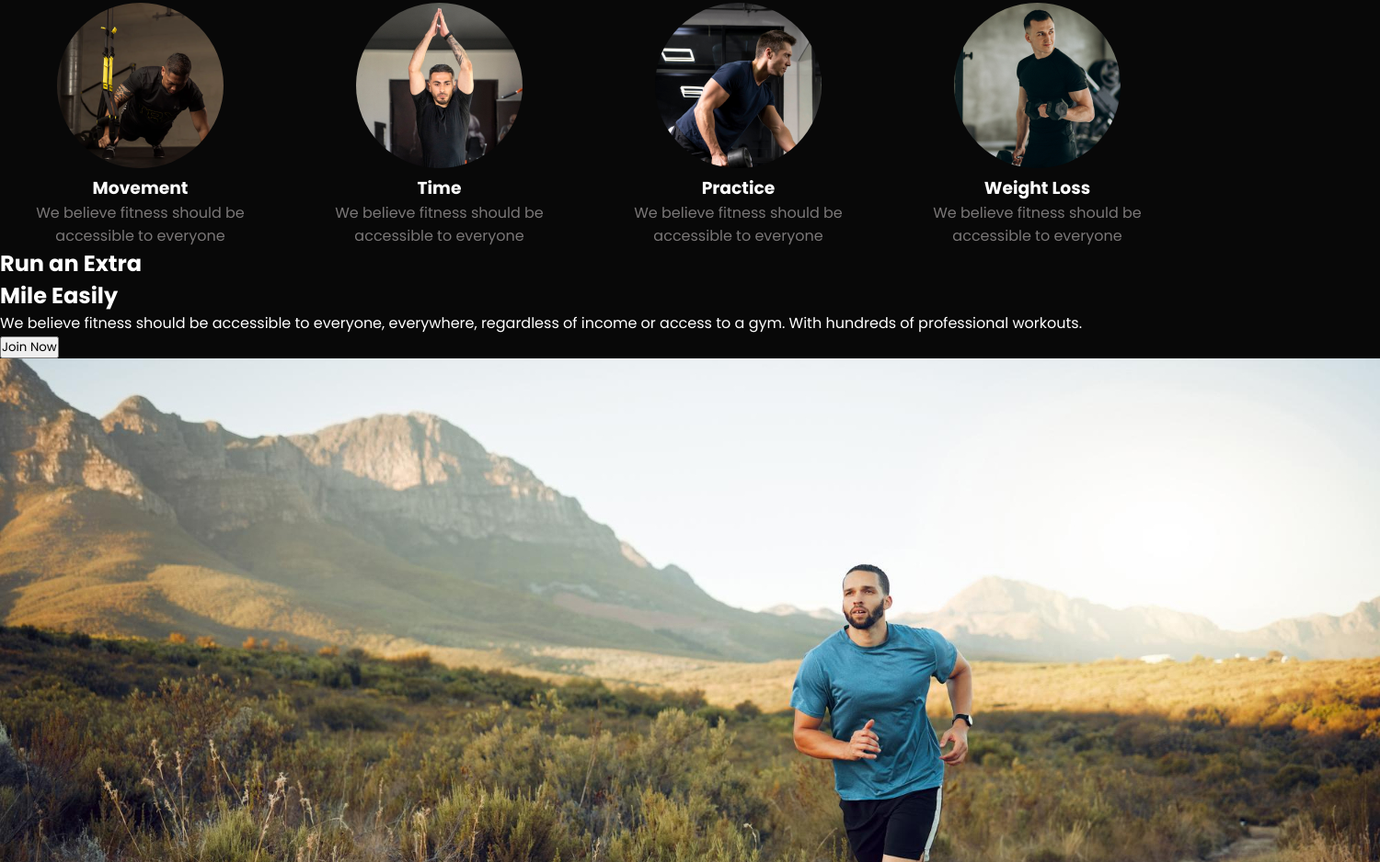
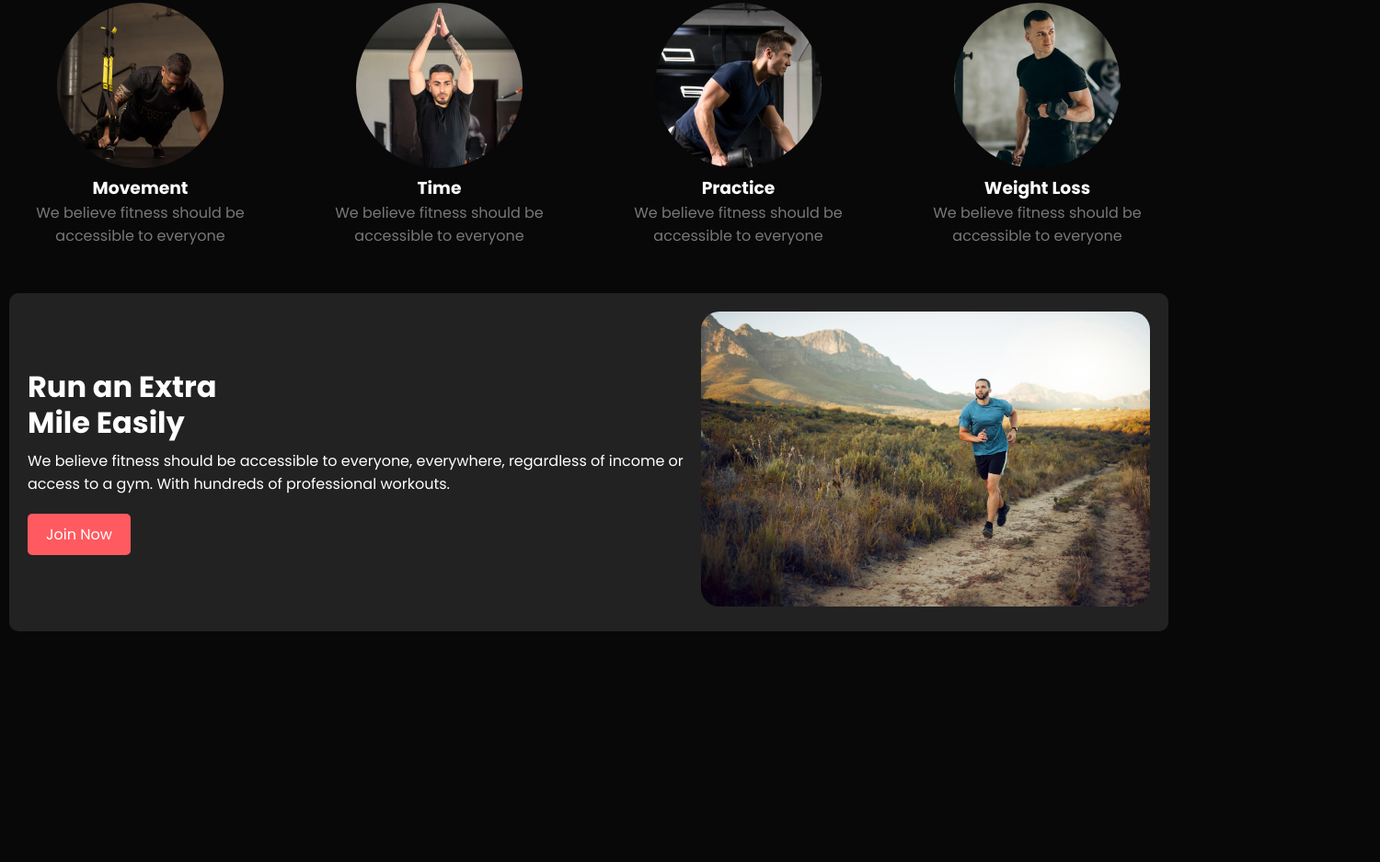
Before and after one commit to minhazesiraz/batch10job2-Challenge-onset, a plain HTML site: page index.html in a window 1280 px wide. Shown: the part 802-1740 px from the top of the page at 92% size, 1500 px wide, since content can reach past the window. After the commit the page ends 1539 px from the top, so only its background shows below. Drawn offline with Linux system fonts and the light colour scheme.

Commit message:
runing section completed

```diff
--- a/index.html
+++ b/index.html
@@ -84,16 +84,17 @@
             </div>
         </section>
 
-        <section>
+        <section class="run-margin">
             <div id="run">
-                <div>
-                    <h2>Run an Extra
-                      <br>  Mile Easily</h2>
+                <div class="content">
+                    <h2>Run an Extra <br> Mile Easily</h2>
                     <p>We believe fitness should be accessible to everyone, everywhere, regardless of income or access to a gym. With hundreds of professional workouts.</p>
                     <button>Join Now</button>
                 </div>
-                <div>
-                    <img src="/assets/run.jpg" alt="" srcset="">
+                <div class="image-container">
+                    <div>
+                        <img src="/assets/run.jpg" alt="Image">
+                    </div>
                 </div>
             </div>
         </section>
--- a/style/style.css
+++ b/style/style.css
@@ -167,6 +167,67 @@ nav ul li:hover {
     margin-bottom: 40px;
 }
 
+#run {
+    display: flex;
+    justify-content: space-between;
+    align-items: center;
+    background-color: #222;
+    color: #fff;
+    padding: 20px;
+    border-radius: 10px;
+    /* max-width: 900px; */
+    margin: 50px auto;
+}
+
+.run-margin {
+    margin: 10px;
+}
+
+#run .content {
+    max-width: 60%;
+}
+
+#run .image-container {
+    max-width: 40%;
+    /* display: flex;
+    justify-content: center;
+    align-items: center; */
+}
+
+#run .image-container img {
+    max-width: 100%;
+    height: auto;
+    border-radius: 20px;
+}
+
+#run h2 {
+    font-size: 2rem;
+    margin-bottom: 10px;
+    line-height: 1.2;
+}
+
+#run p {
+    font-size: 1rem;
+    margin-bottom: 20px;
+}
+
+#run button {
+    background-color: #ff5a5f;
+    color: white;
+    padding: 10px 20px;
+    font-size: 1rem;
+    border: none;
+    border-radius: 5px;
+    cursor: pointer;
+    transition: background-color 0.3s;
+}
+
+#run button:hover {
+    background-color: #e04848;
+}
+
+
+
 /* Extra small devices (phones, 576px and down) */
 @media only screen and (max-width: 576px) {
     #mySidebar {
@@ -227,6 +288,20 @@ nav ul li:hover {
         grid-template-columns: 1fr;
         gap: 20px;
     }
+
+    #run {
+        flex-direction: column;
+        text-align: center;
+    }
+
+    #run .content,
+    #run .image-container {
+        max-width: 100%;
+    }
+
+    #run .image-container {
+        margin-top: 20px;
+    }
 }
 
 /* Small devices (portrait tablets and large phones, 576px and up) */
@@ -240,6 +315,10 @@ nav ul li:hover {
         grid-template-columns: repeat(2, 1fr);
         gap: 20px;
     }
+
+
+
+
 
 }
 
@@ -259,9 +338,5 @@ nav ul li:hover {
         gap: 20px;
     }
 
-    #run {
-        display: grid;
-        /* grid-template-columns: auto; */
-        grid-template-rows: auto;
-    }
+
 }
```
